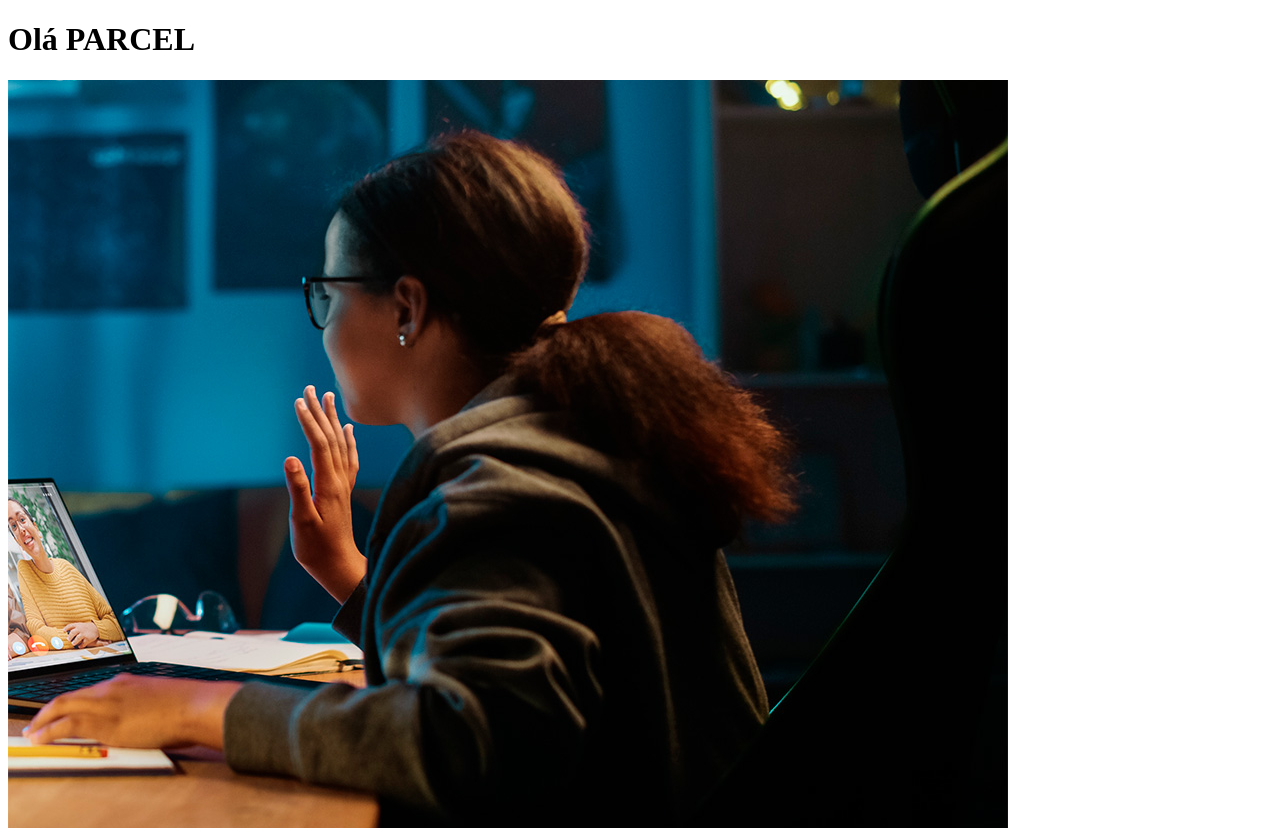
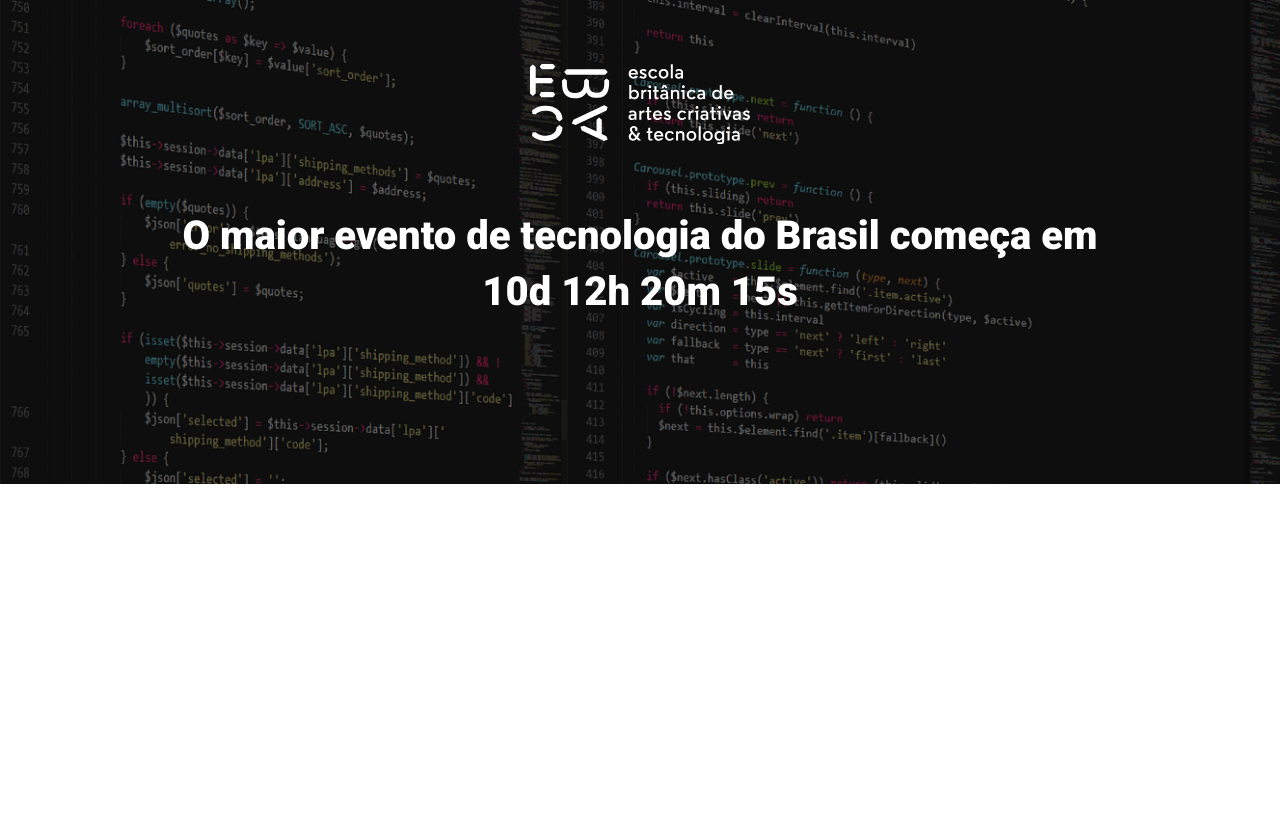
Before and after one commit to Douglas-Cunha40/Evento_Ficticio, a website built with Parcel: page src/index.html in a window 1280 px wide. After the commit the page ends 800 px from the top, so only its background shows below. Built offline with nearby package versions, Linux system fonts and the light colour scheme.

Commit message:
Criando o Hero

```diff
--- a/src/index.html
+++ b/src/index.html
@@ -1,14 +1,24 @@
 <!DOCTYPE html>
 <html lang="pt-br">
+
 <head>
     <meta charset="UTF-8">
     <meta name="viewport" content="width=device-width, initial-scale=1.0">
     <title>Evento Fictício</title>
+    <link rel="preconnect" href="https://fonts.googleapis.com">
+    <link rel="preconnect" href="https://fonts.gstatic.com" crossorigin>
+    <link href="https://fonts.googleapis.com/css2?family=Roboto:wght@400;700;900&display=swap" rel="stylesheet">
     <link rel="stylesheet" href="styles/main.scss">
 </head>
+
 <body>
-    <h1>Olá PARCEL</h1>
-    <img src="./images/backend.png" alt="">
+
+    <header class="hero">
+        <div class="container">
+            <img class="hero__logo" src="./images/ebac_logo.svg" alt="EBAC">
+            <p class="hero__text">O maior evento de tecnologia do Brasil começa em 10d 12h 20m 15s</p>
+        </div>
+    </header>
 
 
 
@@ -20,4 +30,5 @@
 
     <script src="./scripts/main.js"></script>
 </body>
+
 </html>
--- /dev/null
+++ b/src/styles/_hero.scss
@@ -0,0 +1,53 @@
+.hero {
+    padding-top: 64px;
+    padding-bottom: 100px;
+    background-image: url(../images/fundo.png);
+    background-repeat: no-repeat;
+    background-size: cover;
+    position: relative;
+
+    .container{
+        position: relative;
+    }
+
+    &::before{
+        content: '';
+        position: absolute;
+        top: 0;
+        left: 0;
+        width: 100%;
+        height: 100%;
+        background-color: #000;
+        opacity: .5;
+    }
+
+    &__text {
+        margin-top: 64px;
+        margin-bottom: 64px;
+        font-size: 40px;
+        line-height: 56px;
+        color: #fff;
+        font-weight: 900;
+        text-align: center;
+    }
+
+    &__logo{
+        display: block;
+        margin: 0 auto;
+        height: 80px;
+    }
+
+    @media(max-width: 640px){
+        padding: 40px 0;
+
+        &__logo{
+            height: 40px;
+        }
+
+        &__text {
+            font-size: 22px;
+            line-height: 24px;
+            margin: 24px 0;
+        }
+    }
+}
--- a/src/styles/main.scss
+++ b/src/styles/main.scss
@@ -0,0 +1,23 @@
+@use 'hero';
+
+*{
+    margin: 0;
+    padding: 0;
+    box-sizing: border-box;
+    font-family: Roboto, sans-serif;
+    color: #fff;
+}
+
+.container{
+    max-width: 960px;
+    width: 100%;
+    margin: 0 auto;
+
+    @media (max-width: 640px){
+        max-width: 80%;
+    }
+
+    @media (max-width: 1024px){
+        max-width: 90%;
+    }
+}
```
